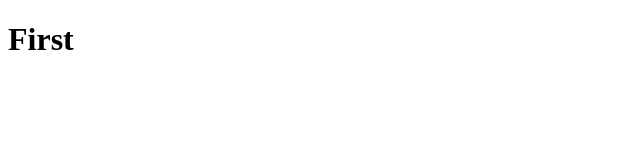
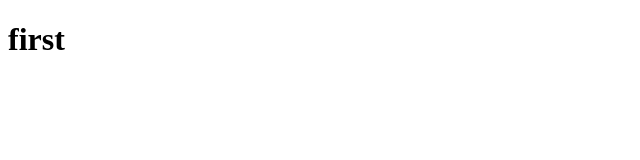
Before and after one commit to truongmanhhung58/Demo1, a plain HTML site: page index.html in a window 1280 px wide. Shown: the full height of the page, 0-640 px from the left. Drawn offline with Linux system fonts and the light colour scheme.

Commit message:
add index master

```diff
--- a/f1/index.html
+++ b/index.html
@@ -6,6 +6,6 @@
     <title>Document</title>
 </head>
 <body>
-    <h1>First</h1>
+    <h1>first</h1>
 </body>
 </html>
```
